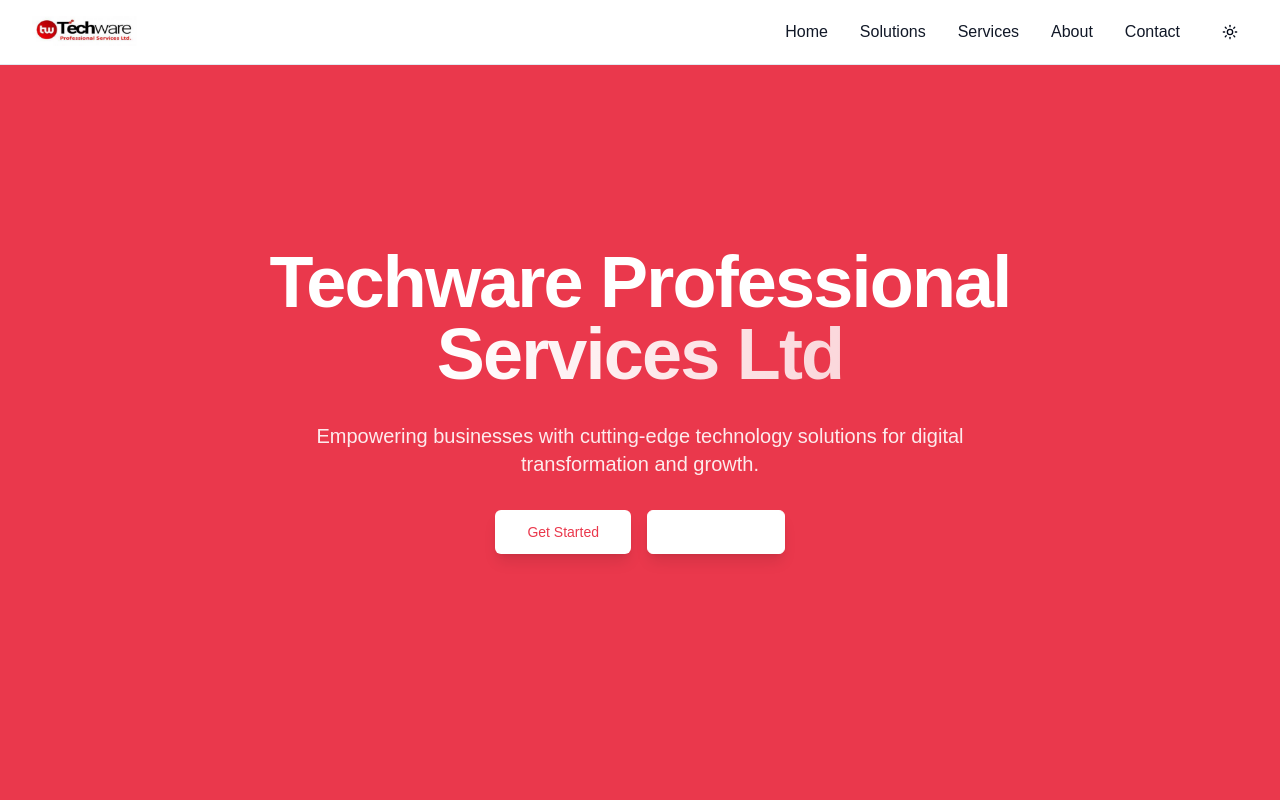
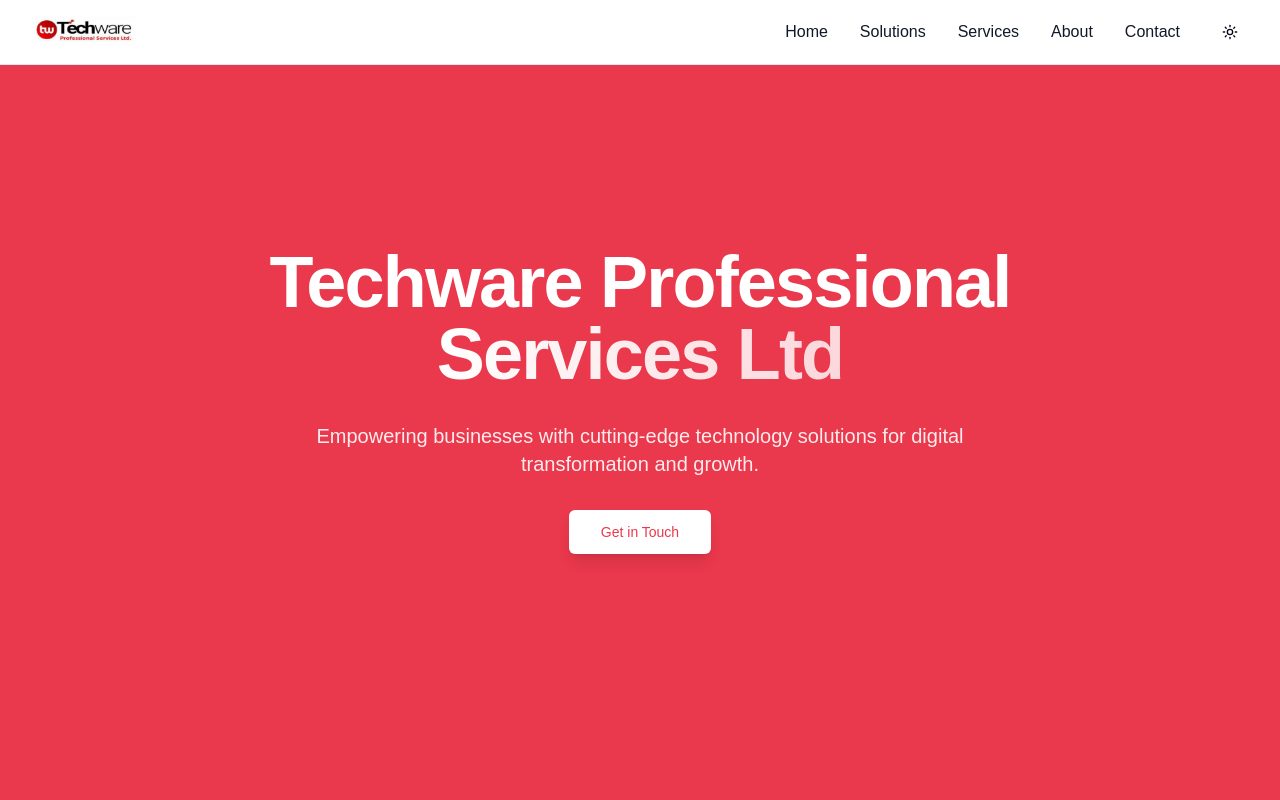
Before and after one commit to Iomole/techware2, a React (Vite) app: page / in a window 1280 px wide. Shown: the top 800 px of the page. Built offline with nearby package versions, Linux system fonts and the light colour scheme; a web font is replaced by a local one.

Commit message:
Rename button and update link
Changed the "Learn More" button in the Hero section of the home page to "Get in Touch" and updated its link to direct to the contact page. Removed the original "Learn More" button.
[skip gpt_engineer]

```diff
--- a/src/components/Hero.tsx
+++ b/src/components/Hero.tsx
@@ -40,16 +40,7 @@ export const Hero = () => {
               size="lg"
               className="bg-white text-[#ea384c] hover:bg-white/90 border-none shadow-lg hover:shadow-xl transition-all duration-300 transform hover:-translate-y-1"
             >
-              Get Started
-            </Button>
-          </Link>
-          <Link to="/contact#contact-details">
-            <Button
-              size="lg"
-              variant="outline"
-              className="border-white text-white hover:bg-white hover:text-[#ea384c] shadow-lg hover:shadow-xl transition-all duration-300 transform hover:-translate-y-1"
-            >
-              Learn More
+              Get in Touch
             </Button>
           </Link>
         </motion.div>
```
